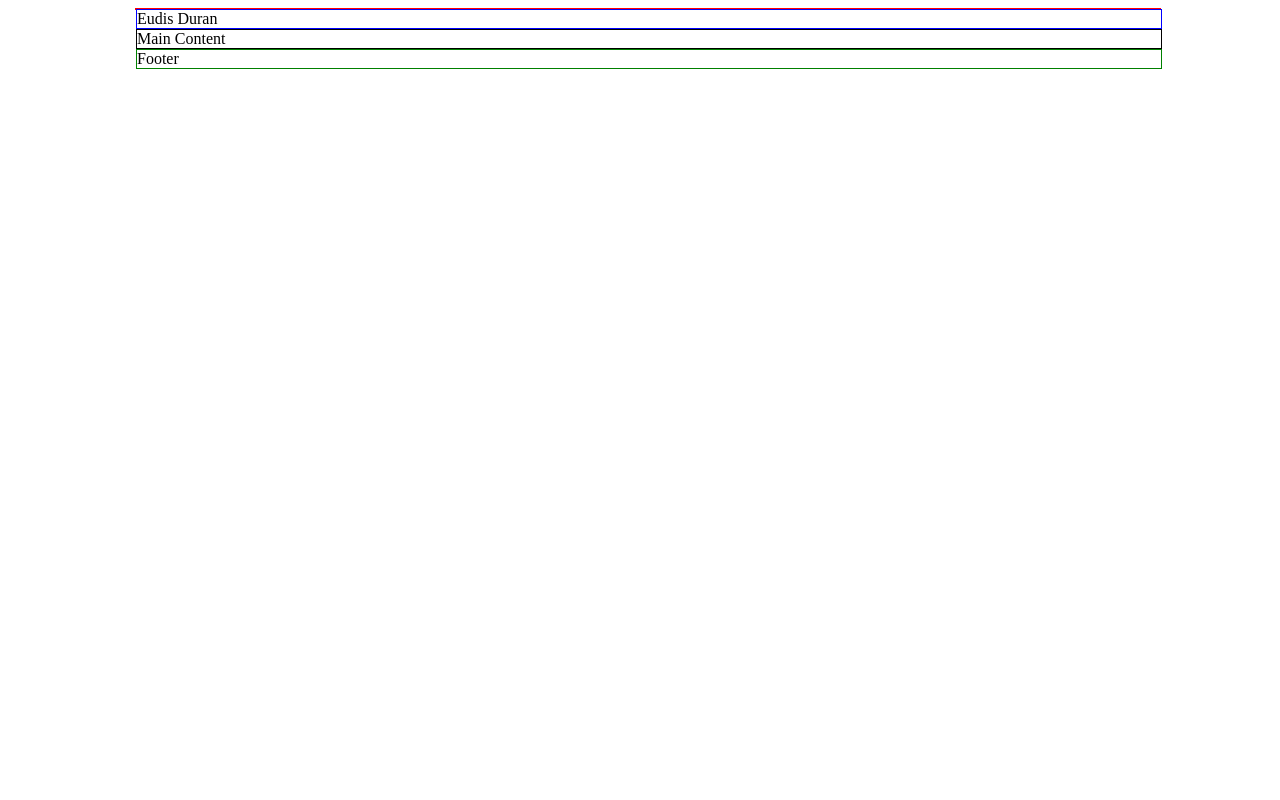
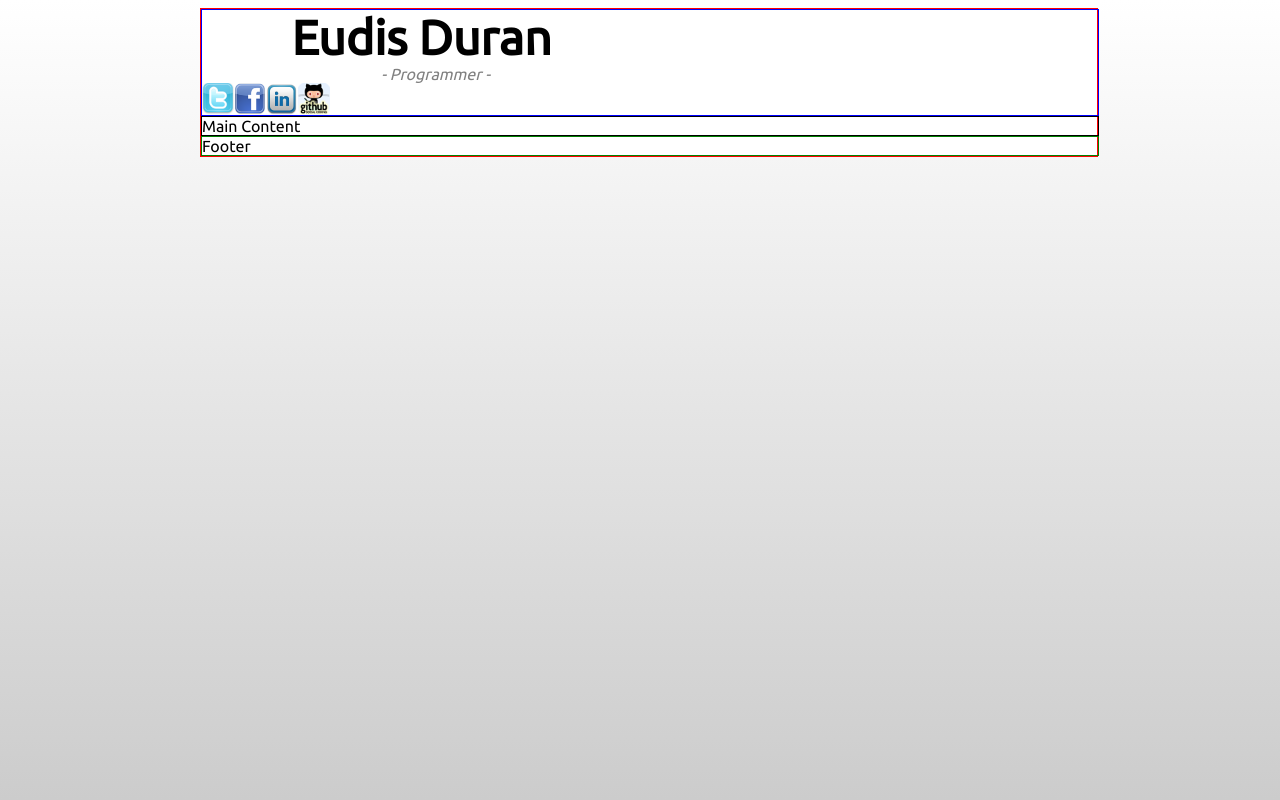
Before and after one commit to darken26/site, a PHP site: page / in a window 1280 px wide. Run offline with PHP 8.4, Linux system fonts and the light colour scheme; some libraries are stand-ins or nearby versions.

Commit message:
Added gradient filter for backgroud and worked a bit more on the css side of things

```diff
--- a/css/base.css
+++ b/css/base.css
@@ -1,11 +1,27 @@
+@import url('http://fonts.googleapis.com/css?family=Ubuntu');
+
+html {
+    height: 100%;
+    background: #999; /* for non-css3 browsers */
+
+    filter: progid:DXImageTransform.Microsoft.gradient(startColorstr='#ffffff', endColorstr='#cccccc'); /* for IE */
+    background: -webkit-gradient(linear, left top, left bottom, from(#fff), to(#ccc)); /* for webkit browsers */
+    background: -moz-linear-gradient(top,  #fff,  #ccc); /* for firefox 3.6+ */
+}
+
 html, body {
+    font-family: Ubuntu;
     width: 100%;
+    float: left;
 }
 
 #container {
-    width: 80%;
+    width: 70%;
     border: 1px solid red;
     margin: auto;
+    background-color: white;
+    float: left;
+    margin-left: 15%;  /* This coincides with the width.  Must adjust by / 2. */
 }
 
 #content {
@@ -23,15 +39,36 @@ html, body {
 #header {
     width: 100%;
     border: 1px solid blue;
-    float: left
+    float: left;
 }
 
 #icons {
     width: 100%;
     float: left;
+    text-align: right;
+    padding-right: 15%;
+}
+
+.icon {
+    border: none;
+    width: 32px;
+    height: 32px;
+    float: left;
 }
 
 #name  {
     width: 100%;
+    font-size: 3em;
+    font-weight: bold;
     float: left;
+    padding-left: 10%;
 }
+
+#subtitle {
+    width: 100%;
+    font-size: 1em;
+    font-style: italic;
+    float: left;
+    color: gray;
+    padding-left: 20%;
+}
--- a/index.php
+++ b/index.php
@@ -1,16 +1,28 @@
 <!DOCTYPE html>
 <html lang='en'>
     <head>
-        <meta http-equiv='Content-Type' content='text/html;charset=UTF8' />
+        <title> Eudis Duran </title>
+        <meta http-equiv='Content-Type' content='text/html; charset=UTF-8' />
         <link rel='stylesheet' href='css/base.css' type='text/css' />
+        <link rel='shortcut icon' href='data/favicon.png' type='image/png' />
         <script type='text/javascript' src='http://ajax.googleapis.com/ajax/libs/jquery/1.4.2/jquery.min.js'></script>
         <script type='text/javascript' src='js/main.js'></script>
     </head>
     <body>
         <div id='container'>
             <div id='header'>
-                <div id='name'> Eudis Duran </div>
-                <div id='icons'> </div>
+                <div id='name'>
+                    Eudis Duran
+                </div>
+                <div id='subtitle'>
+                    - Programmer -
+                </div>
+                <div id='icons'>
+                    <a href='#'><img class='icon' src='data/twitter_icon.png' alt='My Twitter Page' /></a>
+                    <a href='#'><img class='icon' src='data/facebook_icon.png' alt='My FB Page' /></a>
+                    <a href='#'><img class='icon' src='data/linkedin_icon.png' alt='My Linkedin Page' /></a>
+                    <a href='#'><img class='icon' src='data/github_icon.png' alt='My Github Page' /></a>
+                </div>
             </div>
             <div id='content'>
                 Main Content
```
